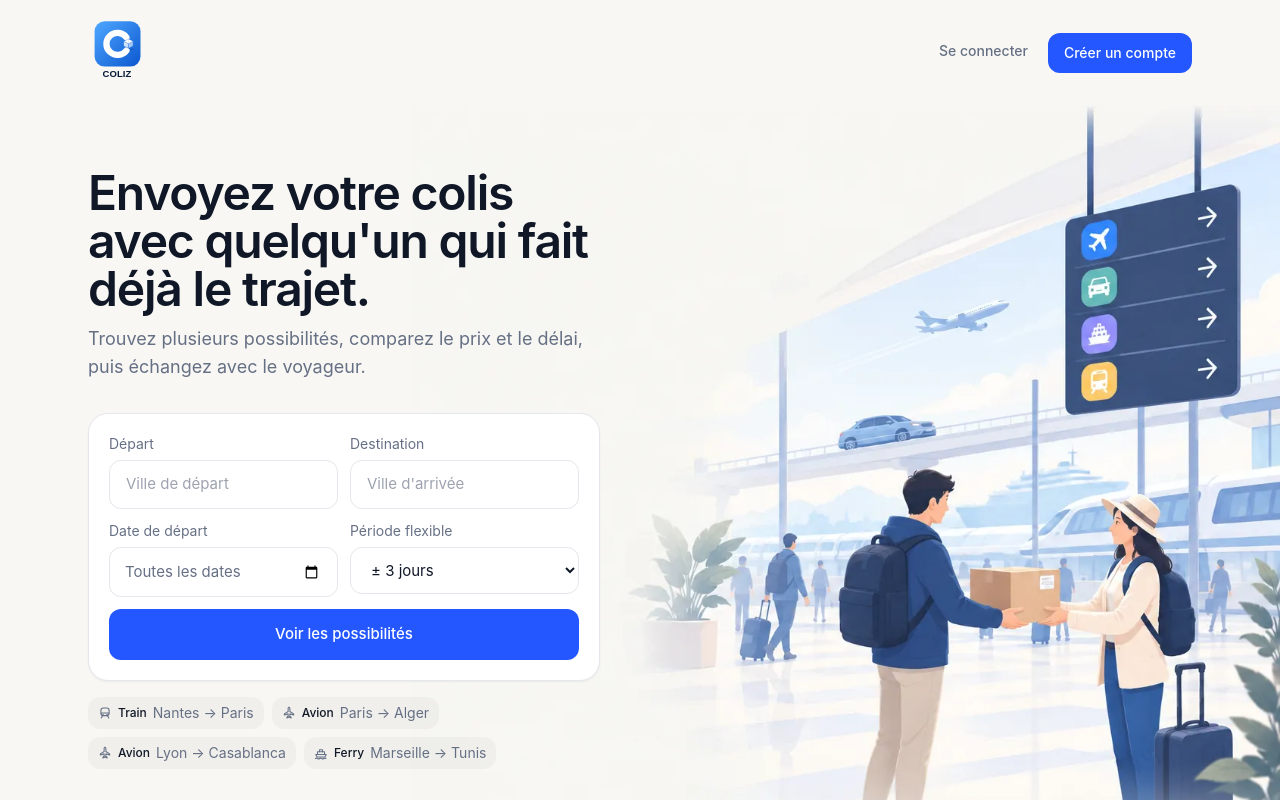
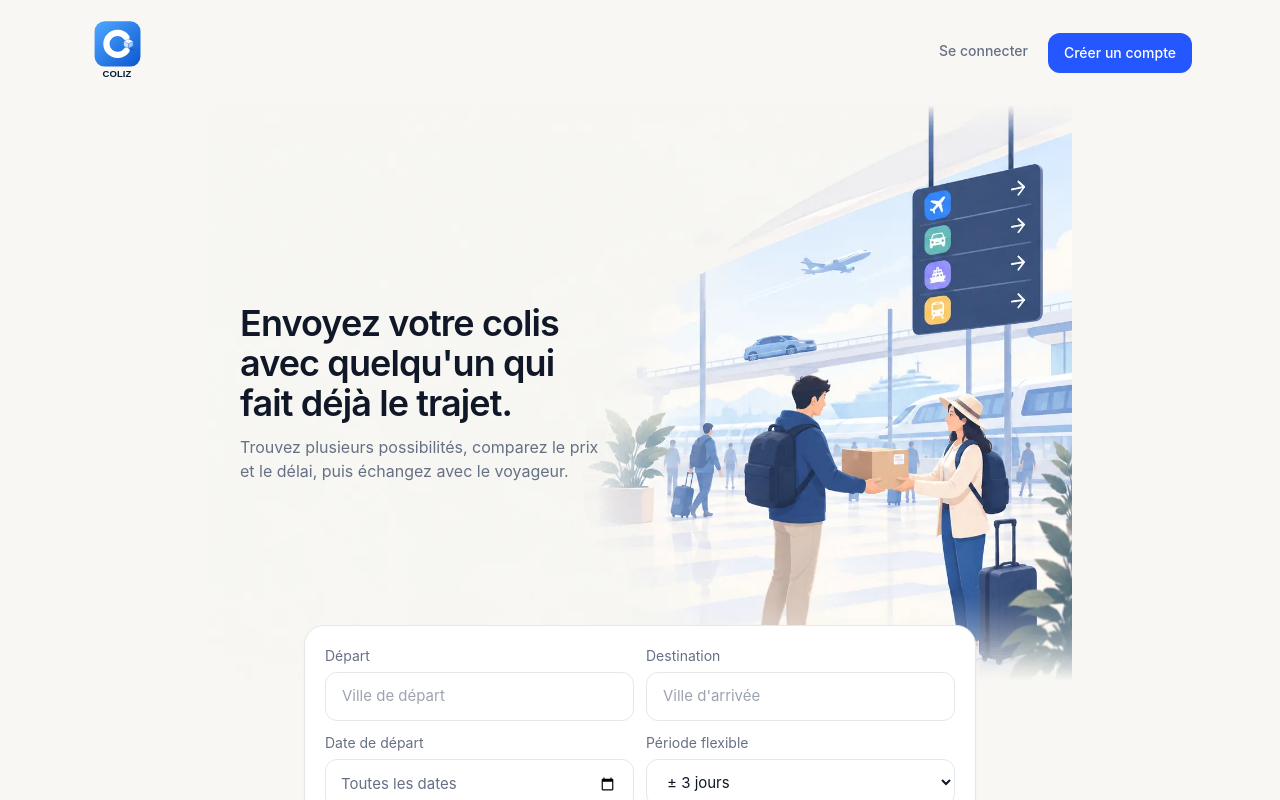
Before and after one commit to deen-tag/Coliz, a Next.js app: page / in a window 1280 px wide. Shown: the top 800 px of the page. Built offline with nearby package versions, Linux system fonts and the light colour scheme; no server answers.

Commit message:
Hero image en fond

```diff
--- a/src/app/page.tsx
+++ b/src/app/page.tsx
@@ -57,20 +57,33 @@ export default async function HomePage() {
       </header>
 
       {/* Parcours expéditeur — recherche principale.
-          L'illustration est purement décorative (alt vide) : la page se comprend
-          sans elle. Bureau : en fond à droite, le texte reste dans la zone
-          crème à gauche. Mobile : bandeau sous le formulaire. */}
-      <section className="relative overflow-hidden">
-        <div className="hidden lg:block absolute inset-y-0 right-0 w-[68%] pointer-events-none" aria-hidden="true">
-          <Image src="/brand/hero.webp" alt="" fill sizes="70vw" priority className="object-cover object-right" />
+          L'illustration (décorative, alt vide) sert de fond au titre : sa moitié
+          gauche est volontairement vide pour accueillir le texte. Elle est
+          affichée en entier, sans recadrage, à toutes les tailles. */}
+      <section className="max-w-4xl mx-auto sm:px-4">
+        <div className="relative aspect-[3/2] w-full">
+          <Image
+            src="/brand/hero.webp"
+            alt=""
+            fill
+            priority
+            sizes="(min-width: 896px) 896px, 100vw"
+            className="object-cover pointer-events-none select-none"
+            aria-hidden="true"
+          />
+          <div className="absolute inset-y-0 left-0 w-[46%] flex flex-col justify-center pl-4 sm:pl-8 pr-1">
+            <h1 className="text-[21px] leading-[1.15] sm:text-3xl md:text-4xl font-semibold text-ink tracking-tight">
+              Envoyez votre colis avec quelqu&apos;un qui fait déjà le trajet.
+            </h1>
+            <p className="hidden sm:block mt-3 text-ink-muted text-sm md:text-base">
+              Trouvez plusieurs possibilités, comparez le prix et le délai, puis échangez avec le voyageur.
+            </p>
+          </div>
         </div>
 
-        <div className="relative max-w-6xl mx-auto px-4 sm:px-6 pt-6 lg:pt-16 pb-6 lg:pb-28">
-          <div className="lg:max-w-lg">
-            <h1 className="text-3xl sm:text-4xl lg:text-5xl font-semibold text-ink leading-tight tracking-tight mb-3">
-              Envoyez votre colis avec quelqu&apos;un qui fait déjà le trajet.
-            </h1>
-            <p className="text-ink-muted text-base sm:text-lg mb-8">
+        {/* Le formulaire chevauche légèrement le bas de l'image (déjà fondu dans le crème) */}
+        <div className="relative z-10 px-4 sm:px-0 -mt-8 sm:-mt-14 max-w-2xl mx-auto pb-10">
+          <p className="sm:hidden text-ink-muted text-base mb-4">
             Trouvez plusieurs possibilités, comparez le prix et le délai, puis échangez avec le voyageur.
           </p>
 
@@ -83,7 +96,7 @@ export default async function HomePage() {
               <div className="grid grid-cols-2 gap-3">
                 <DateField name="date" label="Date de départ" placeholder="Toutes les dates" />
                 <label className="block">
-                    <span className="block text-sm text-ink-muted mb-1.5">Période flexible</span>
+                  <span className="block text-sm text-ink-muted mb-1.5 whitespace-nowrap">Période flexible</span>
                   <select
                     name="flex"
                     defaultValue="3"
@@ -108,17 +121,6 @@ export default async function HomePage() {
               </span>
             ))}
           </div>
-          </div>
-        </div>
-
-        <div className="lg:hidden relative h-64 overflow-hidden pointer-events-none" aria-hidden="true">
-          <Image
-            src="/brand/hero.webp"
-            alt=""
-            fill
-            sizes="100vw"
-            className="object-cover object-[95%_35%] scale-[1.55] origin-[95%_35%]"
-          />
         </div>
       </section>
 
```
Lines whose indentation alone changed are shown as unchanged.
